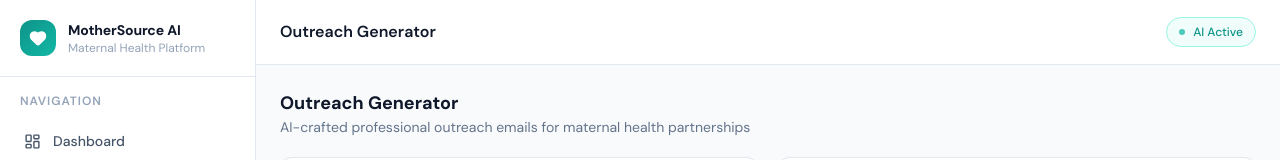
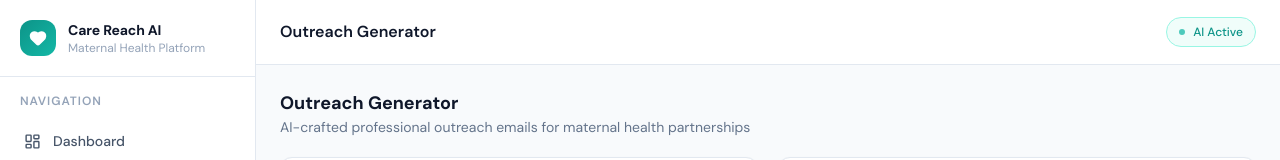
Before and after one commit to tillu370/Mother-garph, a React (Vite) app: page /outreach in a window 1280 px wide. Shown: the top 160 px of the page. Built offline with nearby package versions, Linux system fonts and the light colour scheme; no server answers.

Commit message:
Renamed app to Care Reach AI

```diff
--- a/src/components/Layout.tsx
+++ b/src/components/Layout.tsx
@@ -53,7 +53,7 @@ export default function Layout({ children }: { children: React.ReactNode }) {
           </div>
           <div>
             <div className="font-bold text-sm" style={{ color: '#0f172a', letterSpacing: '-0.01em' }}>
-              MotherSource AI
+              Care Reach AI
             </div>
             <div className="text-xs" style={{ color: '#94a3b8' }}>Maternal Health Platform</div>
           </div>
@@ -130,7 +130,7 @@ export default function Layout({ children }: { children: React.ReactNode }) {
 
           <div className="flex-1">
             <h1 className="text-base font-semibold" style={{ color: '#0f172a' }}>
-              {navItems.find((n) => n.path === location.pathname)?.label || 'MotherSource AI'}
+              {navItems.find((n) => n.path === location.pathname)?.label || 'Care Reach AI'}
             </h1>
           </div>
 
--- a/src/pages/Dashboard.tsx
+++ b/src/pages/Dashboard.tsx
@@ -75,7 +75,7 @@ export default function Dashboard() {
         <div className="relative">
           <div className="flex items-center gap-2 mb-2">
             <Heart size={20} fill="white" />
-            <span className="text-sm font-medium opacity-90">MotherSource AI Platform</span>
+            <span className="text-sm font-medium opacity-90">Care Reach AI Platform</span>
           </div>
           <h2 className="text-2xl font-bold mb-1">Maternal Health Intelligence</h2>
           <p className="opacity-80 text-sm">
--- a/src/pages/OutreachGenerator.tsx
+++ b/src/pages/OutreachGenerator.tsx
@@ -18,10 +18,10 @@ import TypeBadge from '../components/TypeBadge';
 
 const emailTemplates: Record<string, { subject: string; body: string }> = {
   'Private Hospital': {
-    subject: 'Partnership Opportunity: Maternal Health Outreach Program – MotherSource AI',
+    subject: 'Partnership Opportunity: Maternal Health Outreach Program – Care Reach AI',
     body: `Dear [Hospital Name] Team,
 
-I hope this message finds you well. I am writing on behalf of MotherSource AI, a maternal health intelligence platform focused on improving maternal outcomes across Andhra Pradesh and Telangana.
+I hope this message finds you well. I am writing on behalf of Care Reach AI, a maternal health intelligence platform focused on improving maternal outcomes across Andhra Pradesh and Telangana.
 
 We have identified [Hospital Name] as a leading healthcare institution with exceptional maternal care capabilities in [District]. Your commitment to women's health aligns perfectly with our mission to reduce maternal mortality in the region.
 
@@ -36,14 +36,14 @@ Our platform currently works with 47+ healthcare entities across AP and Telangan
 Would you be available for a 30-minute call this week to discuss this opportunity further?
 
 Warm regards,
-MotherSource AI Team
-maternal@mothersource.ai | www.mothersource.ai`,
+Care Reach AI Team
+maternal@carereach.ai | www.carereach.ai`,
   },
   NGO: {
-    subject: 'Collaboration Opportunity: Maternal Health Program Partnership – MotherSource AI',
+    subject: 'Collaboration Opportunity: Maternal Health Program Partnership – Care Reach AI',
     body: `Dear [Organization Name] Team,
 
-Greetings from MotherSource AI!
+Greetings from Care Reach AI!
 
 We are reaching out to explore a meaningful collaboration with [Organization Name] on maternal health initiatives across Andhra Pradesh and Telangana.
 
@@ -60,8 +60,8 @@ We have successfully matched NGOs with maternal health programs resulting in 40%
 Let's schedule a call to discuss how we can work together.
 
 With warm regards,
-MotherSource AI Partnership Team
-partners@mothersource.ai`,
+Care Reach AI Partnership Team
+partners@carereach.ai`,
   },
   Funder: {
     subject: 'Grant Proposal: AI-Powered Maternal Health Outreach – AP & Telangana',
@@ -69,7 +69,7 @@ partners@mothersource.ai`,
 
 I am writing to present an exciting funding opportunity in maternal health innovation for Andhra Pradesh and Telangana.
 
-MotherSource AI is an AI-powered maternal health intelligence platform that helps organizations discover outreach channels, identify NGO partners, and connect with funding opportunities — specifically focused on reducing maternal mortality in AP and Telangana.
+Care Reach AI is an AI-powered maternal health intelligence platform that helps organizations discover outreach channels, identify NGO partners, and connect with funding opportunities — specifically focused on reducing maternal mortality in AP and Telangana.
 
 Project Overview:
 • Scope: 13 districts in AP + 33 districts in Telangana
@@ -90,14 +90,14 @@ We would welcome the opportunity to present a full proposal. Could we schedule a
 Thank you for your consideration.
 
 Sincerely,
-MotherSource AI Team
-grants@mothersource.ai | www.mothersource.ai`,
+Care Reach AI Team
+grants@carereach.ai | www.carereach.ai`,
   },
   'Government Hospital': {
-    subject: 'Digital Health Partnership: Maternal Health Intelligence Platform – MotherSource AI',
+    subject: 'Digital Health Partnership: Maternal Health Intelligence Platform – Care Reach AI',
     body: `Dear Director/Medical Superintendent,
 
-I am writing to introduce MotherSource AI, a maternal health intelligence platform designed to support government health institutions in Andhra Pradesh and Telangana.
+I am writing to introduce Care Reach AI, a maternal health intelligence platform designed to support government health institutions in Andhra Pradesh and Telangana.
 
 [Hospital Name] has been identified as a critical node in the maternal health ecosystem of [District]. We would like to offer our platform to support your maternal health programs at no cost during our pilot phase.
 
@@ -113,8 +113,8 @@ We are committed to supporting the government's goal of reducing maternal mortal
 We would be honored to present our platform to your team at your convenience.
 
 Respectfully,
-MotherSource AI Team
-govt@mothersource.ai`,
+Care Reach AI Team
+govt@carereach.ai`,
   },
 };
 
```
